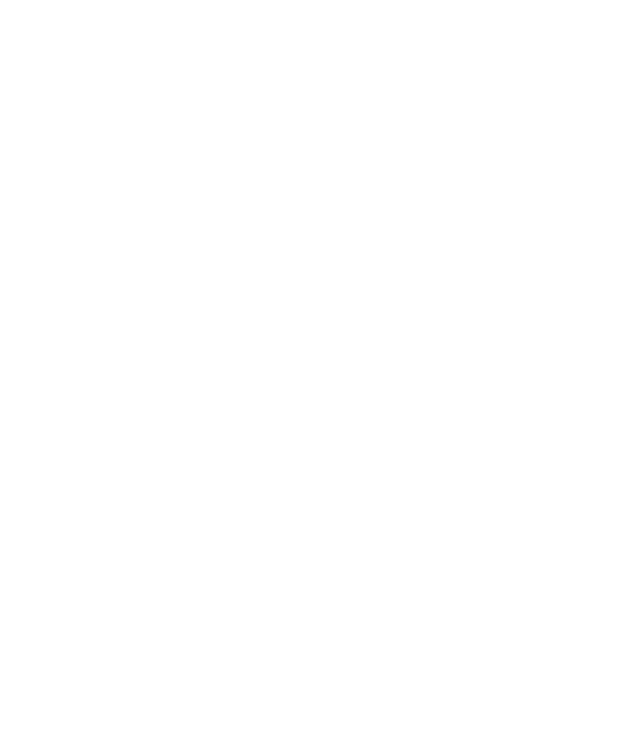
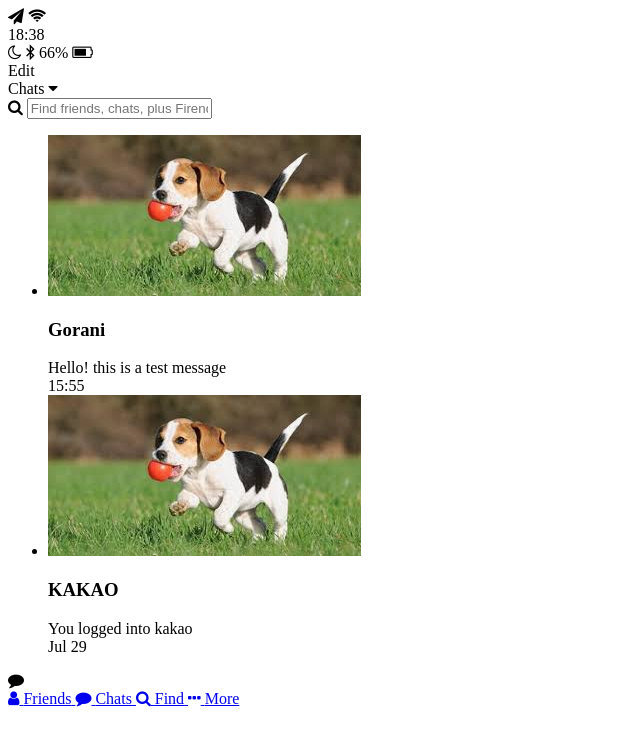
Before and after one commit to MoveSenventy8/kakao-clone, a plain HTML site: page chats.html in a window 1280 px wide. Shown: the whole page, without its empty margins (0-640 px from the left). Drawn offline with Linux system fonts and the light colour scheme.

Commit message:
chats is done!!

```diff
--- a/chat.html
+++ b/chat.html
@@ -0,0 +1,42 @@
+<!DOCTYPE html>
+<html lang="en">
+<head>
+  <meta charset="UTF-8">
+  <meta name="viewport" content="width=device-width, initial-scale=1.0">
+  <meta http-equiv="X-UA-Compatible" content="ie=edge">
+  <link rel="stylesheet" href="https://maxcdn.bootstrapcdn.com/font-awesome/4.7.0/css/font-awesome.min.css">
+  <title>chat</title>
+</head>
+<body>
+  <header>
+    <div class="header__top">
+      <div class="header__column">
+        <i class="fa fa-paper-plane" aria-hidden="true"></i>
+        <i class="fa fa-wifi" aria-hidden="true"></i>
+      </div>
+      <div class="header__column">
+        <span class="header__time">18:38</span>
+      </div>
+      <div class="header__column">
+        <i class="fa fa-moon-o" aria-hidden="true"></i>
+        <i class="fa fa-bluetooth-b" aria-hidden="true"></i>
+        <span class="header__battery">66%
+          <i class="fa fa-battery-three-quarters" aria-hidden="true"></i>
+        </span>
+      </div>
+    </div>
+    <div class="header__bottom">
+      <div class="header__column">
+        <i class="fa fa-chevron-left" aria-hidden="true"></i>
+      </div>
+      <div class="header__column">
+        <span class="header__text">Lynn</span>
+      </div>
+      <div class="header__column">
+        <i class="fa fa-search" aria-hidden="true"></i>
+        <i class="fa fa-bars" aria-hidden="true"></i>
+      </div>
+    </div>
+  </header>
+</body>
+</html>
--- a/chats.html
+++ b/chats.html
@@ -0,0 +1,94 @@
+<!DOCTYPE html>
+<html lang="en">
+<head>
+  <meta charset="UTF-8">
+  <meta name="viewport" content="width=device-width, initial-scale=1.0">
+  <meta http-equiv="X-UA-Compatible" content="ie=edge">
+  <link rel="stylesheet" href="https://maxcdn.bootstrapcdn.com/font-awesome/4.7.0/css/font-awesome.min.css">
+  <title>Chats</title>
+</head>
+<body>
+  <header>
+    <div class="header__top">
+      <div class="header__column">
+        <i class="fa fa-paper-plane" aria-hidden="true"></i>
+        <i class="fa fa-wifi" aria-hidden="true"></i>
+      </div>
+      <div class="header__column">
+        <span class="header__time">18:38</span>
+      </div>
+      <div class="header__column">
+        <i class="fa fa-moon-o" aria-hidden="true"></i>
+        <i class="fa fa-bluetooth-b" aria-hidden="true"></i>
+        <span class="header__battery">66%
+          <i class="fa fa-battery-three-quarters" aria-hidden="true"></i>
+        </span>
+      </div>
+    </div>
+    <div class="header__bottom">
+      <div class="header__column">
+        <span class="header__text">Edit</span>
+      </div>
+      <div class="header__column">
+        <span class="header__text">Chats <i class="fa fa-caret-down" aria-hidden="true"></i></span>
+      </div>
+      <div class="header__column">
+      </div>
+    </div>
+  </header>
+  <main class="chats">
+    <div class="search-bar">
+      <i class="fa fa-search"></i>
+      <input type="text" placeholder="Find friends, chats, plus Firends">
+    </div>
+    <ul class="chats__list">
+      <li class="chats__chat">
+        <div class="chat__content">
+          <img src="images/avatar.jpg">
+          <div class="chat__preview">
+            <h3 class="chat__user">Gorani</h3>
+            <span class="chat__last-message">Hello! this is a test message</span>
+          </div>
+        </div>
+        <span class="chat__date-time">
+          15:55
+        </span>
+      </li>
+      <li class="chats__chat">
+        <div class="chat__content">
+          <img src="images/avatar.jpg">
+          <div class="chat__preview">
+            <h3 class="chat__user">KAKAO</h3>
+            <span class="chat__last-message">You logged into kakao</span>
+          </div>
+        </div>
+        <span class="chat__date-time">
+          Jul 29
+        </span>
+      </li>
+
+    </ul>
+    <div class="chat-bttn">
+      <i class="fa fa-comment"></i>
+    </div>
+  </main>
+  <nav class="tab-bar">
+    <a href="index.html" class="tab-bar_tab">
+      <i class="fa fa-user"></i>
+      <span class="tab-bar__title">Friends</span>
+    </a>
+    <a href="chats.html" class="tab-bar_tab  tab-bar__tab--selected">
+      <i class="fa fa-comment"></i>
+      <span class="tab-bar__title">Chats</span>
+    </a>
+    <a href="find.html" class="tab-bar_tab">
+      <i class="fa fa-search"></i>
+      <span class="tab-bar__title">Find</span>
+    </a>
+    <a href="more.html" class="tab-bar_tab">
+      <i class="fa fa-ellipsis-h"></i>
+      <span class="tab-bar__title">More</span>
+    </a>
+  </nav>
+</body>
+</html>
```
Also changed, not shown: find.html (+58 -0 lines), index.html (+93 -12 lines), more.html (+58 -0 lines), profile.html (+40 -0 lines), images/avatar.jpg (added).
